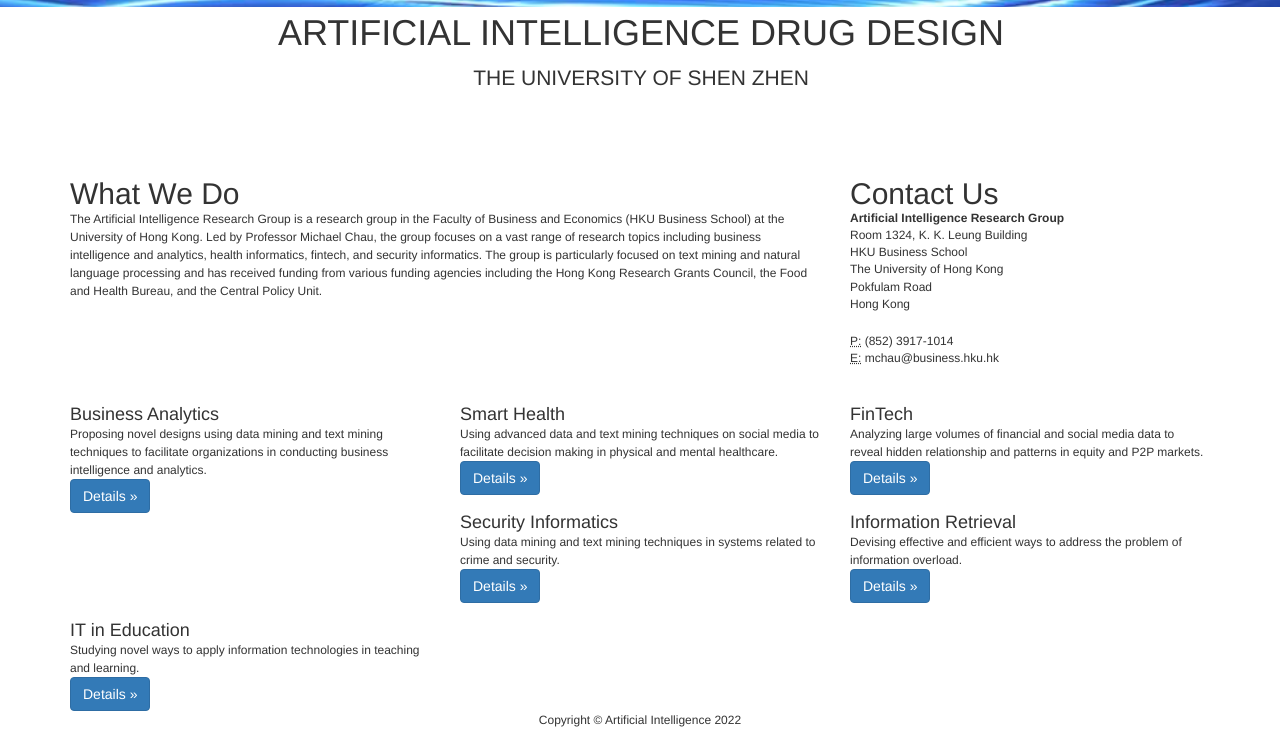
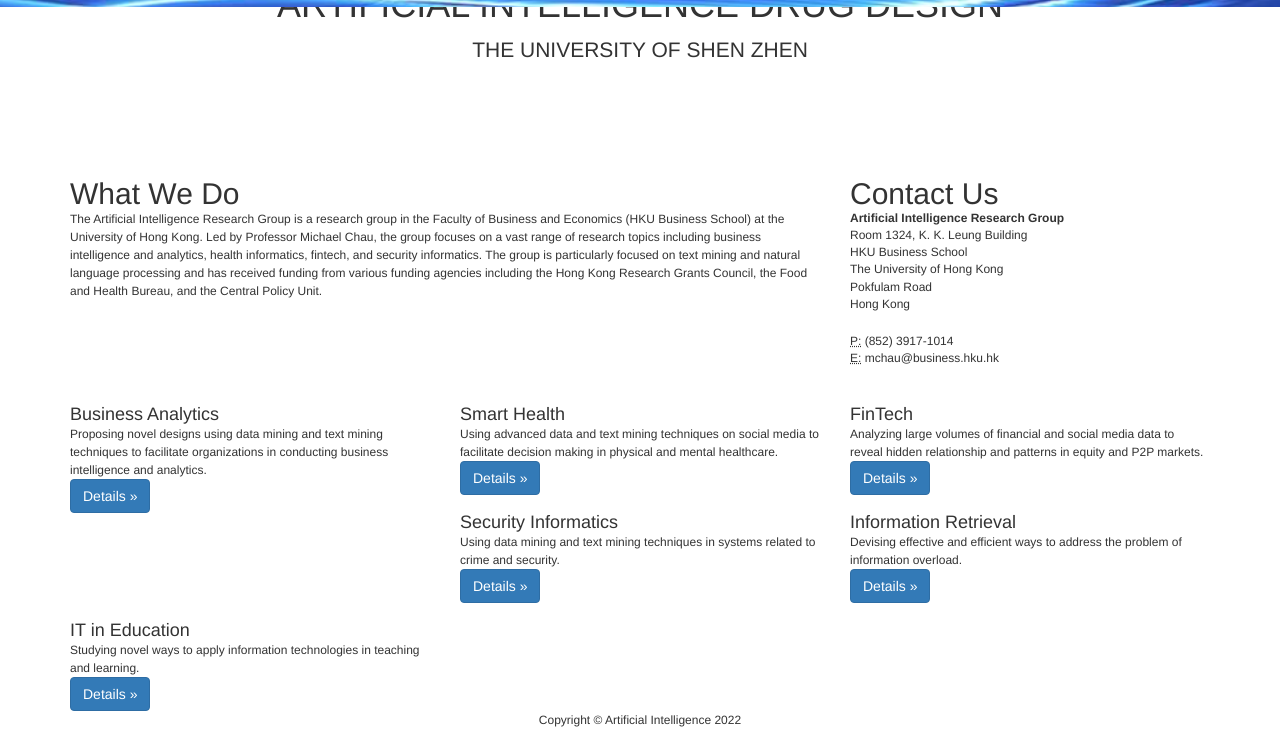
Before and after one commit to mojiawei1203/ketizu, a plain HTML site: page index.html in a window 1280 px wide. Shown: the part 91-820 px from the top of the page. Drawn offline with Linux system fonts and the light colour scheme.

Commit message:
Update HKUCSS.css

```diff
--- a/src/css/HKUCSS.css
+++ b/src/css/HKUCSS.css
@@ -13,7 +13,7 @@
     text-transform: uppercase;
     font-size: 12px;
     right: 0;
-    padding: 56px;
+    padding: 28px;
 
 }
 
```
